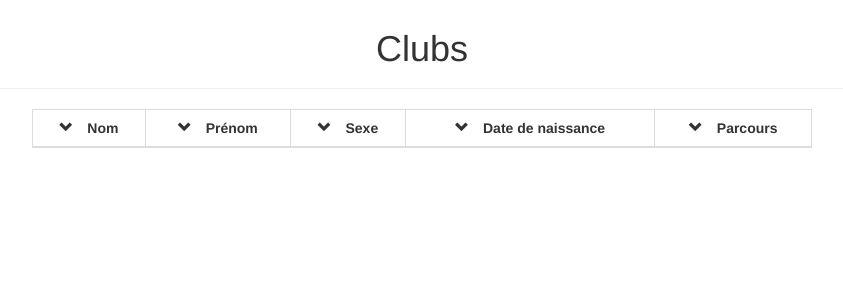
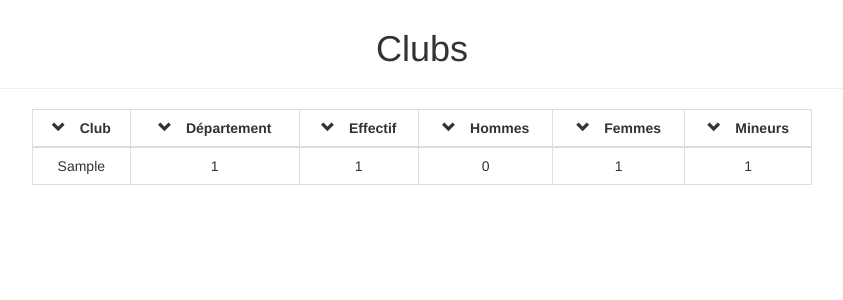
Before and after one commit to ValentinAndre/rallye_cycliste_web, a PHP site: page /clubs.php in a window 1280 px wide. Shown: the part 51-351 px from the top of the page, without its empty margins (218-1061 px from the left). Run offline with PHP 8.4, Linux system fonts and the light colour scheme; the visitor is signed in with stand-in values (Sample User, id 1); tables that the repository leaves empty hold one stand-in row (values such as "Sample post"); lists and menus that the app fills with data are empty.

Commit message:
Ajout classe Club et fin de la page des stats sur les clubs

```diff
--- a/clubs.php
+++ b/clubs.php
@@ -1,11 +1,28 @@
 <?php
 require_once ('php/session.php');
+function __autoload($class) {
+	require_once "php/classes/$class.php";
+}
+
+$stats = new Statistiques ( MaBD::getInstance () );
+$clubs = $stats->getClubs ();
+
+function afficher() {
+	global $clubs;
+	foreach ( $clubs as $c )
+		$c->toTableRow ();
+}
 ?>
 
 <!DOCTYPE html>
 <html>
 <head>
 		<?php require_once('php/head.php'); ?>
+		<script>
+			$(document).ready(function() {
+				$('table').tablesorter();
+			});
+		</script>
 <title>Clubs</title>
 </head>
 <body>
@@ -21,24 +38,17 @@ require_once ('php/session.php');
 				<table class="table table-bordered center-table">
 					<thead>
 						<tr class="sort-buttons">
-							<th><span class="glyphicon glyphicon-chevron-down">&nbsp;</span>Nom</th>
-							<th><span class="glyphicon glyphicon-chevron-down">&nbsp;</span>Prénom</th>
-							<th><span class="glyphicon glyphicon-chevron-down">&nbsp;</span>Sexe</th>
-							<th><span class="glyphicon glyphicon-chevron-down">&nbsp;</span>Date de naissance</th>
-							<th><span class="glyphicon glyphicon-chevron-down">&nbsp;</span>Parcours</th>
+							<th><span class="glyphicon glyphicon-chevron-down">&nbsp;</span>Club</th>
+							<th><span class="glyphicon glyphicon-chevron-down">&nbsp;</span>Département</th>
+							<th><span class="glyphicon glyphicon-chevron-down">&nbsp;</span>Effectif</th>
+							<th><span class="glyphicon glyphicon-chevron-down">&nbsp;</span>Hommes</th>
+							<th><span class="glyphicon glyphicon-chevron-down">&nbsp;</span>Femmes</th>
+							<th><span class="glyphicon glyphicon-chevron-down">&nbsp;</span>Mineurs</th>
 						</tr>
 					</thead>
 					<tbody>
+						<?php afficher(); ?>
 					</tbody>
-					<tfoot>
-						<tr>
-							<td></td>
-							<td></td>
-							<td></td>
-							<td></td>
-							<td></td>
-						</tr>
-					</tfoot>
 				</table>
 			</div>
 		</div>
--- /dev/null
+++ b/php/classes/Club.php
@@ -0,0 +1,14 @@
+<?php
+class Club extends TableObject {
+
+	static public $keyFieldsNames = array('clubOuVille'); // par défaut un seul champ
+	public $hasAutoIncrementedKey = false;
+
+	public function toTableRow() {
+		echo "<tr>";
+		foreach($this->getFieldsValuesWithoutKey() as $value)
+			echo "<td>", $value, "</td>";
+		echo "</tr>\n";
+	}
+}
+?>
--- a/php/classes/Statistiques.php
+++ b/php/classes/Statistiques.php
@@ -7,7 +7,7 @@ class Statistiques {
 	}
 
 	/*
-	 * Fonction pour obtenir le nombre d'inscriptions total
+	 * Donne le nombre d'inscriptions total
 	 * @return : un entier
 	 */
 	public function getEffectifTotal() {
@@ -17,7 +17,7 @@ class Statistiques {
 	}
 
 	/*
-	 * Fonction qui donne le nombre d'inscriptions par type de parcours
+	 * Donne le nombre d'inscriptions par type de parcours
 	 * @return : un tableau associatif (type parcours => effectif)
 	 */
 	public function getEffectifParParcours() {
@@ -29,86 +29,41 @@ class Statistiques {
 		return $res;
 	}
 
+	/*
+	 * Donne la répartition des inscriptions par club
+	 * @return : un tableau de Clubs (TableObject)
+	 */
 	public function getClubs() {
 		$res = array();
 		$stmt = $this->pdo->query("select clubOuVille from INSCRIPTIONS");
 		foreach ($stmt->fetchAll(PDO::FETCH_ASSOC) as $row) {
-			$res[] = getClub($row['clubOuVille']);
+			$res[] = $this->getClub($row['clubOuVille']);
 		}
 		return $res;
 	}
 
+	/*
+	 * Récupère toutes les statistiques sur un club
+	 * @return : un Club (TableObject)
+	 */
 	private function getClub($club) {
-		$fields = array();
-		$stmt = $this->pdo->query("SELECT COUNT(*) AS effectif, departement FROM INSCRIPTIONS WHERE clubOuVille=$club");
+		$fields['nomClub'] = $club;
+
+		$stmt = $this->pdo->query("SELECT COUNT(*) AS effectif, departement FROM INSCRIPTIONS WHERE clubOuVille='$club'");
 		$row = $stmt->fetch(PDO::FETCH_ASSOC);
-		$fields['effectifTotal'] = $row['effectif'];
 		$fields['departement'] = $row['departement'];
+		$fields['effectifTotal'] = intval($row['effectif']);
 
-		$stmt = $this->pdo->query("SELECT COUNT(*) AS effectif FROM INSCRIPTIONS WHERE clubOuVille=$club WHERE sexe='H'");
+		$stmt = $this->pdo->query("SELECT COUNT(*) AS effectif FROM INSCRIPTIONS WHERE clubOuVille='$club' AND sexe='H'");
 		$row = $stmt->fetch(PDO::FETCH_ASSOC);
-		$fields['effectifHommes'] = $row['effectif'];
+		$fields['effectifHommes'] = intval($row['effectif']);
 		$fields['effectifFemmes'] = $fields['effectifTotal'] - $fields['effectifHommes'];
 
-		$stmt = $this->pdo->prepare("SELECT COUNT(*) as effectif FROM INSCRIPTIONS WHERE clubOuVille=$club AND TIMESTAMPDIFF(YEAR, dateNaissance, CURDATE()) < 19");
+		$stmt = $this->pdo->query("SELECT COUNT(*) as effectif FROM INSCRIPTIONS WHERE clubOuVille='$club' AND TIMESTAMPDIFF(YEAR, dateNaissance, CURDATE()) < 19");
 		$row = $stmt->fetch(PDO::FETCH_ASSOC);
 		$fields['effectifMineurs'] = $row['effectif'];
 
 		return new Club($fields);
-	}
-
-	/*
-	 * Fonction qui donne la répartition des inscriptions sur un champs donné
-	 * @params : un nom de champs, un type de parcours (optionnel)
-	 * @return : un DataSet
-	 */
-	public function getNumberOfInscriptionsByField($fieldName, $type="") {
-		$labels = array(); $values = array();
-
-		if (empty($type)) {
-				$stmt = $this->pdo->prepare("select ?, count(*) as effectif from INSCRIPTIONS join PARCOURS on idParcours=parcours group by ? having type=?");
-				$stmt->execute(array($fieldName, $type, $fieldName));
-			} else {
-				$stmt = $this->pdo->prepare("select ?, count(*) as effectif from INSCRIPTIONS group by ?");
-				$stmt->execute(array($fieldName));
-			}
-
-		foreach ($stmt->fetchAll(PDO::FETCH_ASSOC) as $row) {
-			$labels[] = $row[$fieldName];
-			$values[] = $row['effectif'];
-		}
-
-		return new DataSet($labels, $values);
-	}
-
-	public function getNumberOfInscriptionsByAge() {
-		// TODO : à compléter
-	}
-
-	public function getBiggest($fieldName, $type, $number) {
-		/* 	SELECT $fieldName, COUNT(*) as effectif
-			FROM inscription join parcours on idParcours=parcours
-			WHERE type=uppercase($type) AND federation<> 'NL' AND departement=$departement
-			GROUP BY $fieldName HAVING count(*)=
-			(
-    			SELECT MAX(nbMembre)
-    			FROM
-    			(SELECT COUNT(*) as nbMembre
-         		FROM inscription join parcours using(idParcours)
-         		WHERE type='ROUTE' AND federation<>'NL' AND departement=7
-         		GROUP BY clubOuVille); */
-	}
-
-	public function getTwoBiggestClubs($departement) {
-		// select clubOuVille, count(*) as effectif from INSCRIPTIONS group by clubOuVille
-	}
-
-	public function getClubWithMostGirls() {
-
-	}
-
-	public function getNumberOfGirlsByClub() {
-		// select count(*) from INSCRIPTION where
 	}
 
 	public function getYoungest($sexe) {
```
Also changed, not shown: php/tests/testClub.php (added, +13 -0 lines).
